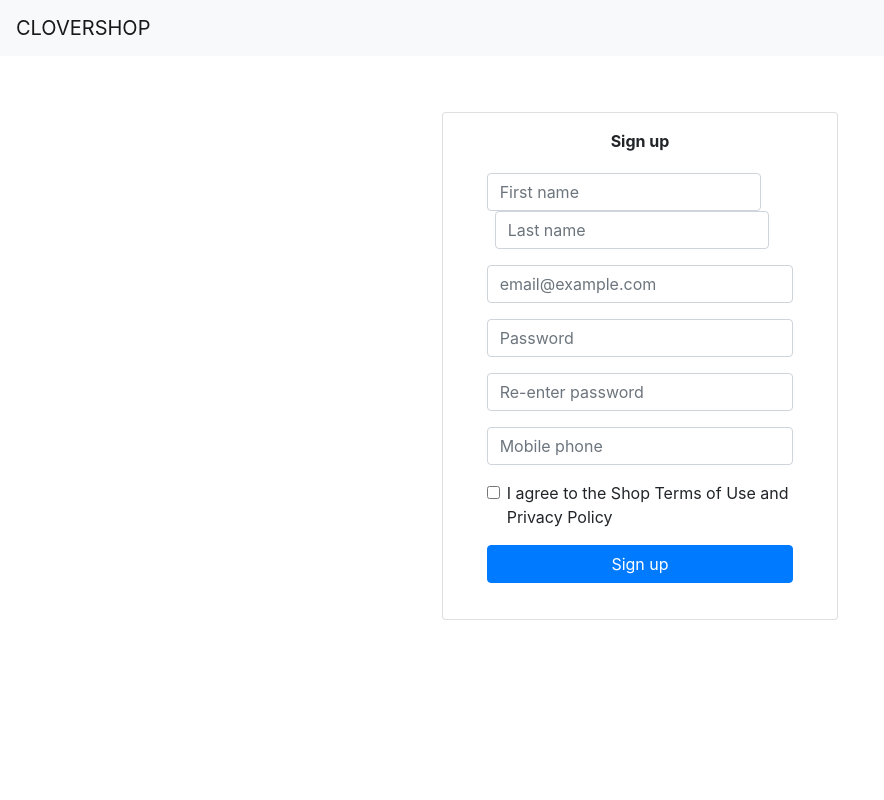
After one commit to alwayssmile11a1/ShoppingCart.WebApp, a PHP site: page /registration.php in a window 1280 px wide. The commit adds this page. Shown: the whole page, without its empty margins (0-884 px from the left). Run offline with PHP 8.4, Linux system fonts and the light colour scheme; data comes from the database, SQL or seed files in the repository; data that the repository does not hold is empty.

Commit message:
nearly done. I think so

```diff
--- a/brands.php
+++ b/brands.php
@@ -15,7 +15,7 @@
                 {
         ?>
 
-                    <a href="#" class="list-group-item list-group-item-action brand" brandID="<?php echo $brand["brand_id"] ?>">
+                    <a class="list-group-item list-group-item-action brand" brandID="<?php echo $brand["brand_id"] ?>">
                         <?php echo $brand["brand_title"]; ?>
                     </a>
 
--- a/categories.php
+++ b/categories.php
@@ -15,7 +15,7 @@
                 {
         ?>
 
-                    <a href="#" class="list-group-item list-group-item-action category" categoryID="<?php echo $category["cat_id"] ?>">
+                    <a class="list-group-item list-group-item-action category" categoryID="<?php echo $category["cat_id"] ?>">
                         <?php echo $category["cat_title"]; ?>
                     </a>
 
--- a/main.js
+++ b/mainscript.js
@@ -2,30 +2,40 @@ $(document).ready(function () {
     getCategories();
     getBrands();
     getProducts("random","random");
-
     $(document).delegate(".category", "click",function(){
 
         var categoryID = $(this).attr("categoryID");
-        getProducts(categoryID,"");
+        getProducts(categoryID,"category");
 
     });
 
     $(document).delegate(".brand", "click",function(){
 
         var brandID = $(this).attr("brandID");
-        getProducts("",brandID);
+        getProducts(brandID,"brand");
 
     });
 
     $("#search_button").click(function(){
+        event.preventDefault();
         var search_content = $("#search_box").val();
 
         //not null
         if(search_content)
         {
-
+            getProducts(search_content,"search");
         }
 
+    })
+
+    $("#home_button").click(function(){
+        event.preventDefault();
+        getProducts("random","random");
+    })
+
+    $("#signup_button").click(function(){
+        event.preventDefault();
+        signUp();
     })
 
     //-------------FUNCTIONS-------------------//
@@ -56,12 +66,12 @@ $(document).ready(function () {
         })
     }
 
-    function getProducts(categoryID,brandID)
+    function getProducts(sentData,detail)
     {
         $.ajax({
             url: "products.php",
             method:"POST",
-            data:{categoryID:categoryID, brandID:brandID},
+            data:{sentData:sentData, detail:detail},
             success: function(result)
             {
                 $("#products").html(result);
@@ -70,4 +80,18 @@ $(document).ready(function () {
         })
     }
 
+    function signUp()
+    {
+        $.ajax({
+            url: "register.php",
+            method:"POST",
+            data: $("form").serialize(),
+            success: function(result)
+            {
+                $("#signup_error").html(result);
+            }
+
+        })
+    }
+
 })
--- a/products.php
+++ b/products.php
@@ -4,28 +4,33 @@
     <div>
         <?php
         include "dbconnection.php";
-
-        if(!isset($_POST["categoryID"])) return;
-
-        $categoryID = $_POST["categoryID"];
-        $brandID =  $_POST["brandID"];
+        if(!isset($_POST["sentData"])) return;
+        $data = $_POST["sentData"];
+        $detail =  $_POST["detail"];
 
         $product_query;
 
         //return 0 if two strings are equal
-        if(strcmp($categoryID,"random")==0)
+        if(strcmp($detail,"random")==0)
         {
             $product_query = "SELECT* FROM products ORDER BY RAND() LIMIT 9";
         }
         else
         {
-            if(!empty($categoryID))
+            if(strcmp($detail,"category")==0)
             {
-                $product_query = "SELECT* FROM products WHERE product_cat='$categoryID'";
+                $product_query = "SELECT* FROM products WHERE product_cat='$data'";
             }
             else
             {
-                $product_query = "SELECT* FROM products WHERE product_brand='$brandID'";
+                if(strcmp($detail,"brand")==0)
+                {
+                    $product_query = "SELECT* FROM products WHERE product_brand='$data'";
+                }
+                else
+                {
+                    $product_query = "SELECT* FROM products WHERE product_keywords LIKE'%$data%'";
+                }
             }
         }
 
--- /dev/null
+++ b/registration.php
@@ -0,0 +1,70 @@
+</<!DOCTYPE html>
+<html>
+
+<head>
+    <meta charset="utf-8" />
+    <meta http-equiv="X-UA-Compatible" content="IE=edge">
+    <title>Registration</title>
+    <meta name="viewport" content="width=device-width, initial-scale=1">
+    <link rel="stylesheet" href="extensions/css/bootstrap.min.css" />
+    <link rel="stylesheet" href="css/stylesheet.css" />
+    <script src="extensions/js/jquery.min.js"></script>
+    <script src="extensions/js/bootstrap.min.js"></script>
+    <script src="mainscript.js"></script>
+</head>
+
+<body>
+    <!-- taskbar -->
+    <nav class="navbar navbar-expand-lg navbar-light bg-light">
+        <!-- shop name -->
+        <a class="navbar-brand" href="#">CLOVERSHOP</a>
+    </nav>
+    <p>
+        <br/>
+    </p>
+
+    <div class="container-fluid">
+        <div class="row">
+            <div class="col-md-4"></div>
+            <div class="col-md-4" id ="form_content">
+                <div class="container-fluid mb-3 text-center text-danger font-weight-bold" id="signup_error">
+
+                </div>
+                <div class="card ">
+                    <div class="mt-3 text-center font-weight-bold">Sign up</div>
+                    <div class="card-body">
+                        <form class="px-4 py-0">
+                            <div class="form-group form-inline">
+                                <input type="text" class="form-control" name="firstName" placeholder="First name">
+                                <input type="text" class="form-control ml-2" name="lastName" placeholder="Last name">
+                            </div>
+                            <div class="form-group">
+                                <input type="email" class="form-control" name="email" placeholder="email@example.com">
+                            </div>
+                            <div class="form-group">
+                                <input type="password" class="form-control" name="password" placeholder="Password">
+                            </div>
+                            <div class="form-group">
+                                <input type="password" class="form-control" name="repassword" placeholder="Re-enter password">
+                            </div>
+                            <div class="form-group">
+                                <input type="text" class="form-control" name="mobilephone" placeholder="Mobile phone">
+                            </div>
+                            <div class="form-check">
+                                <input type="checkbox" class="form-check-input" id="dropdownCheck" name="termcheckbox">
+                                <label class="form-check-label" for="dropdownCheck"> I agree to the Shop Terms of Use and Privacy Policy </label>
+                            </div>
+                            <div class="form-group mt-3">
+                                <button href="#" class="btn btn-primary btn-block" id="signup_button">Sign up</button>
+                            </div>
+                        </form>
+                    </div>
+                </div>
+            </div>
+            <div class="col-md-4"></div>
+        </div>
+    </div>
+
+</body>
+
+</html>
```
Also changed, not shown: index.php (+7 -7 lines), register.php (added, +63 -0 lines).
